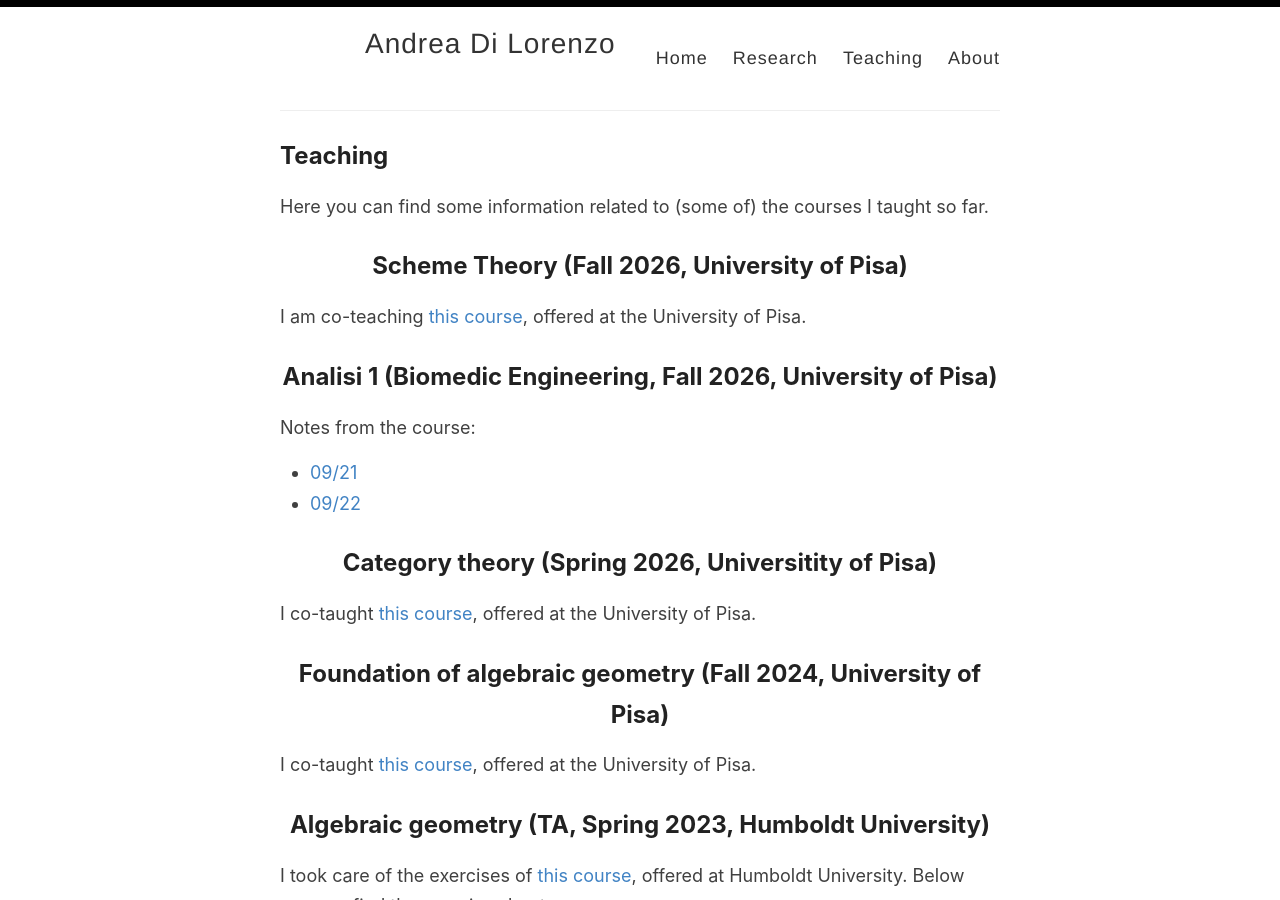
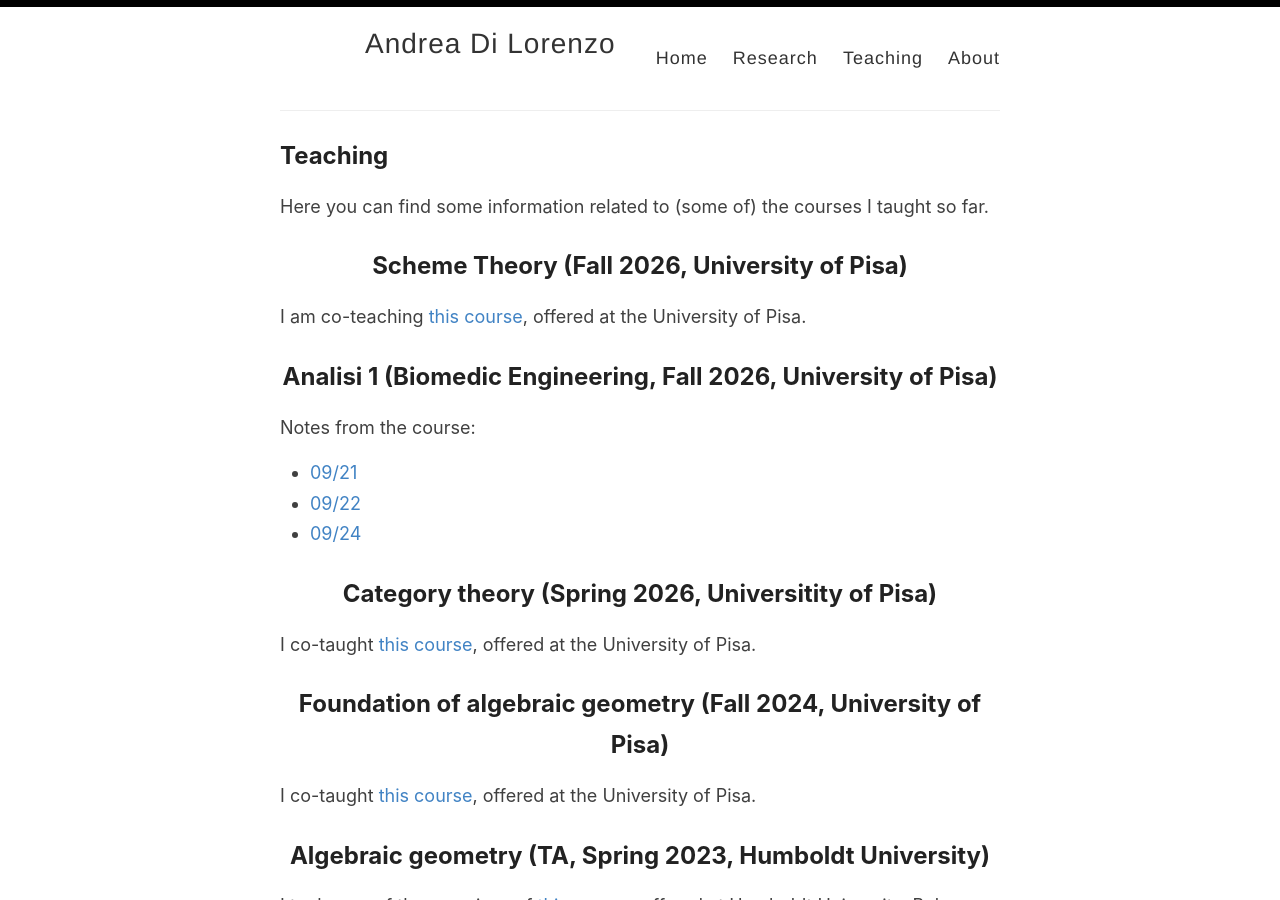
Before and after one commit to anddil/anddil.github.io, a Jekyll site: the page built from _pages/teaching.md, in a window 1280 px wide and 900 px high. Built offline with Jekyll 4.4.1, drawn with Linux system fonts in a browser that asks for light colours.

Commit message:
Update teaching.md

```diff
--- a/_pages/teaching.md
+++ b/_pages/teaching.md
@@ -12,6 +12,7 @@ Notes from the course:
 
 - [09/21](Analisi26/09-21.pdf)
 - [09/22](Analisi26/09-22.pdf)
+- [09/24](Analisi26/09-24.pdf)
 
 
 ## Category theory (Spring 2026, Universitity of Pisa)
```
